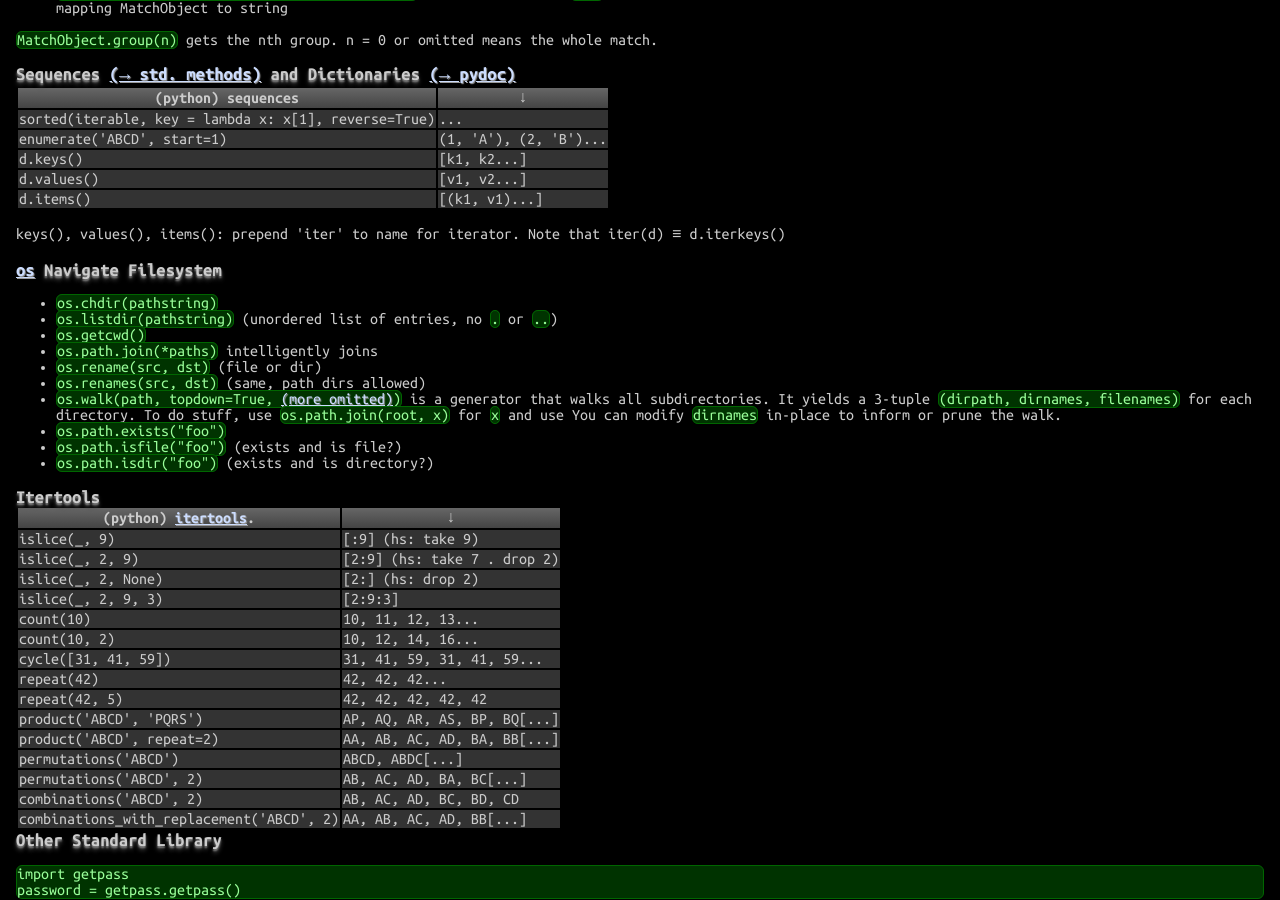
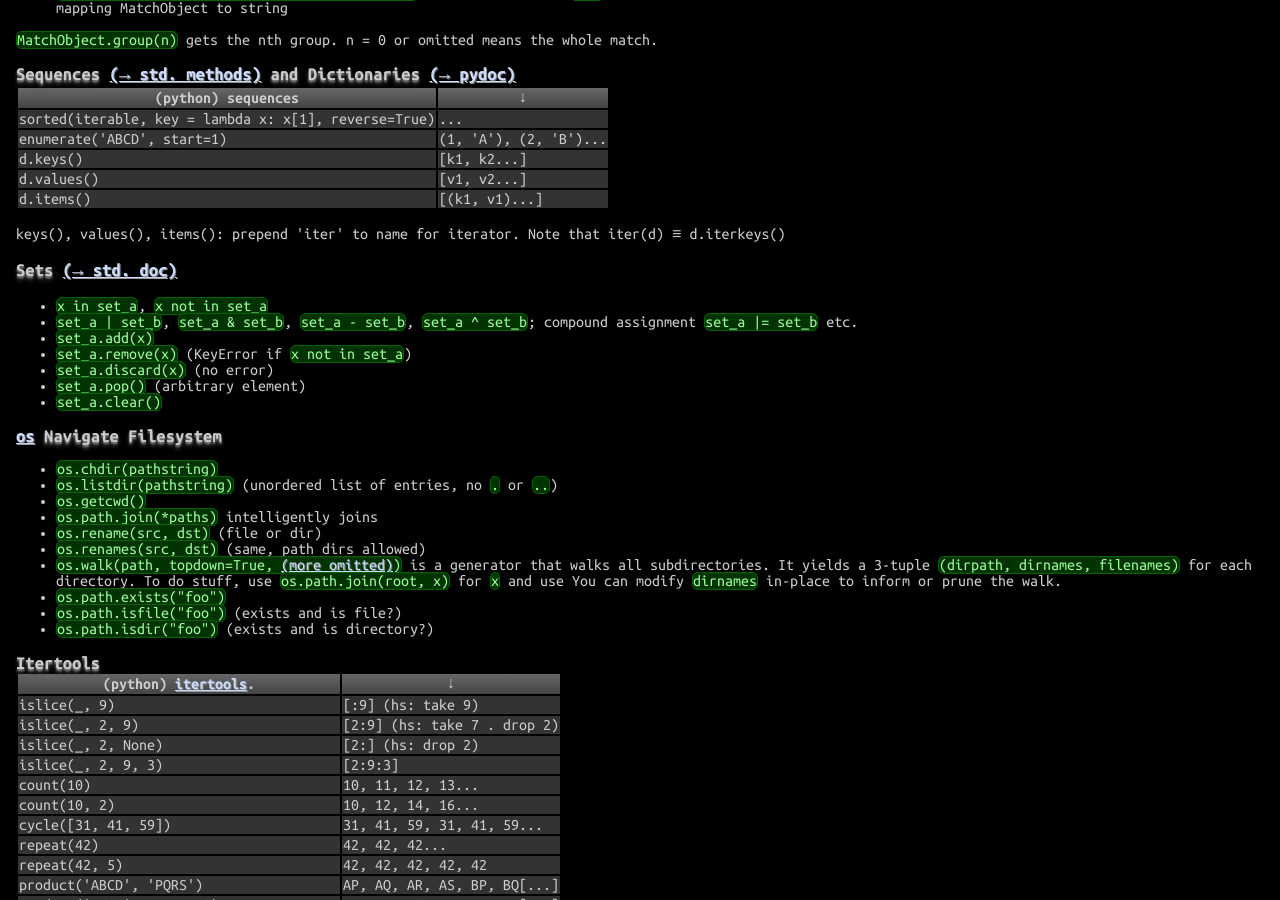
Before and after one commit to betaveros/cs, a Jekyll site: the page built from index.html, in a window 1280 px wide and 900 px high, scrolled down 1547 px. Built offline with Jekyll 4.4.1, drawn with Linux system fonts in a browser that asks for light colours.

Commit message:
Python set stuff, from I have no idea

```diff
--- a/_includes/python.html
+++ b/_includes/python.html
@@ -59,6 +59,22 @@ codecs.decode(obj, encoding, errors)
 	<tr><td>d.items()</td><td>[(k1, v1)...]</td></tr>
 </table>
 <p>keys(), values(), items(): prepend 'iter' to name for iterator. Note that iter(d) &equiv; d.iterkeys()</p>
+<h3>Sets <a href="https://docs.python.org/2/library/stdtypes.html#set">(&rarr; std. doc)</a></h3>
+<ul>
+	<li><code>x in set_a</code>, <code>x not in set_a</code></li>
+	<li>
+		<code>set_a | set_b</code>,
+		<code>set_a &amp; set_b</code>,
+		<code>set_a - set_b</code>,
+		<code>set_a ^ set_b</code>; compound assignment <code>set_a |= set_b</code> etc.
+	</li>
+	<li><code>set_a.add(x)</code></li>
+	<li><code>set_a.remove(x)</code> (KeyError if <code>x not in set_a</code>)</li>
+	<li><code>set_a.discard(x)</code> (no error)</li>
+	<li><code>set_a.pop()</code> (arbitrary element)</li>
+	<li><code>set_a.clear()</code></li>
+</ul>
+
 <h3><a href="https://docs.python.org/2/library/os.html">os</a> Navigate Filesystem</h3>
 <ul>
 	<li><code>os.chdir(pathstring)</code></li>
```
